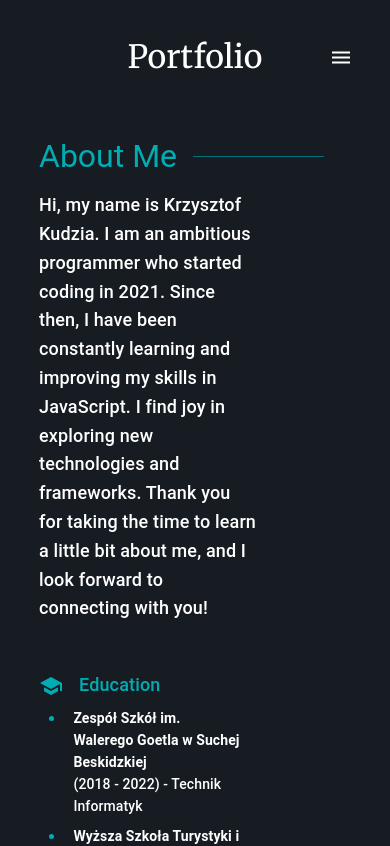
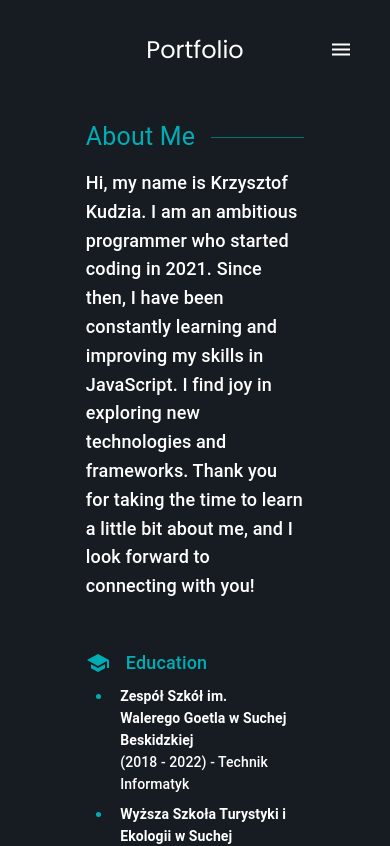
Before and after one commit to kdKrzysztof/portfolio, a Next.js app: page /About in a window 390 px wide. Shown: the top 846 px of the page. Built offline with nearby package versions, Linux system fonts and the light colour scheme.

Commit message:
style: improved main, about css, changed h1 in nav

```diff
--- a/components/Navbar.tsx
+++ b/components/Navbar.tsx
@@ -4,14 +4,13 @@ import React, { useState } from 'react';
 import type { FC } from 'react';
 // import styles from '../styles/Header.module.scss'
 import styles from '../styles/Header.module.scss';
-import { Merriweather, Poppins } from '@next/font/google';
+import { Merriweather, Poppins, Helvetica } from '@next/font/google';
 
 import { Button, Grid } from '@mui/material';
 import MenuSharpIcon from '@mui/icons-material/MenuSharp';
 
 import PolishFlag from '../public/polish.png';
 import EnglishFlag from '../public/english.png';
-
 
 const merriweather = Merriweather({
   weight: '400',
@@ -43,7 +42,7 @@ const Header: FC<languageType> = ({ setLang }) => {
         <Grid container direction="row" justifyContent="center" alignItems="center">
           <Grid item xs></Grid>
           <Grid item xs={6}>
-            <h1 className={merriweather.className}>{`Portfolio`}</h1>
+            <h1 className={poppins.className}>{`Portfolio`}</h1>
           </Grid>
           <Grid item xs>
             <Button
--- a/pages/About.tsx
+++ b/pages/About.tsx
@@ -26,7 +26,7 @@ const About = () => {
     <div className={styles.main}>
       <div className={styles.content}>
         <div className={styles.leftSide}>
-          <Typography variant="h3" color="#00ADB5" className={styles.Title}>
+          <Typography variant="h4" color="#00ADB5" className={styles.Title}>
             {selectedLanguage.About.Title1}
           </Typography>
           <Typography variant="h6" color="white">
--- a/styles/About.module.scss
+++ b/styles/About.module.scss
@@ -14,11 +14,13 @@ $focus-color: #00747C;
         display: flex;
         justify-content: center;
         flex-direction: row;
-        width: 65%;
+        width: 55%;
         height: 100%;
 
         @media screen and (max-width: 931px) {
             flex-direction: column;
+            justify-content: center;
+            align-items: center;
             width: 100%;
             margin-top: 10%;
             margin-bottom: 10%;
@@ -40,9 +42,11 @@ $focus-color: #00747C;
         & .leftSide {
             display: flex;
             flex-direction: column;
-            width: 70%;
+            overflow: hidden;
+            width: 50%;
 
             @media  screen and (max-width: 931px) {
+                justify-content: center;
                 width: 70%;
             }
 
@@ -62,7 +66,7 @@ $focus-color: #00747C;
             justify-content: center;
             width: 50%;
             height: 100%;
-            margin-left: 17%;
+            margin-left: 25%;
 
             @media screen and (max-width: 931px) {
                 flex-direction: column;
@@ -85,7 +89,7 @@ $focus-color: #00747C;
     &::after {
         content: "";
         margin-left: 1rem;
-        width: 40%;
+        width: 60%;
         max-width: 100%;
         height: 1px;
         background-color: $focus-color;
--- a/styles/Header.module.scss
+++ b/styles/Header.module.scss
@@ -26,6 +26,10 @@ $focus-color: #00747C;
         flex-direction: row;
         justify-content: center;
         align-items: center;
+        & h1 {
+            font-size: 1.5rem;
+        }
+
         & button {
             display: none;
         }
--- a/styles/Home.module.scss
+++ b/styles/Home.module.scss
@@ -23,6 +23,10 @@
         margin-left: 10%;
         // background-color: red;
         overflow: hidden;
+
+        @media screen and (max-width: 1047px) {
+            margin-left: 0;
+        }
 
         & button {
             border-color: #00ADB5;
--- a/styles/Portfolio.module.scss
+++ b/styles/Portfolio.module.scss
@@ -27,7 +27,7 @@ $skill-background-color: #171b20;
         flex-direction: column;
         width: 80%;
         height: 100%;
-        margin-top: 3rem;
+        margin-top: 2rem;
         margin-bottom: 3rem;
 
         & .leftSide {
@@ -55,7 +55,7 @@ $skill-background-color: #171b20;
     flex-direction: row;
     position: relative;
     // margin-left: 1rem;
-    margin-bottom: 4rem;
+    margin-bottom: 1rem;
     text-size-adjust:inherit;
     min-width: 100%;
 
```
